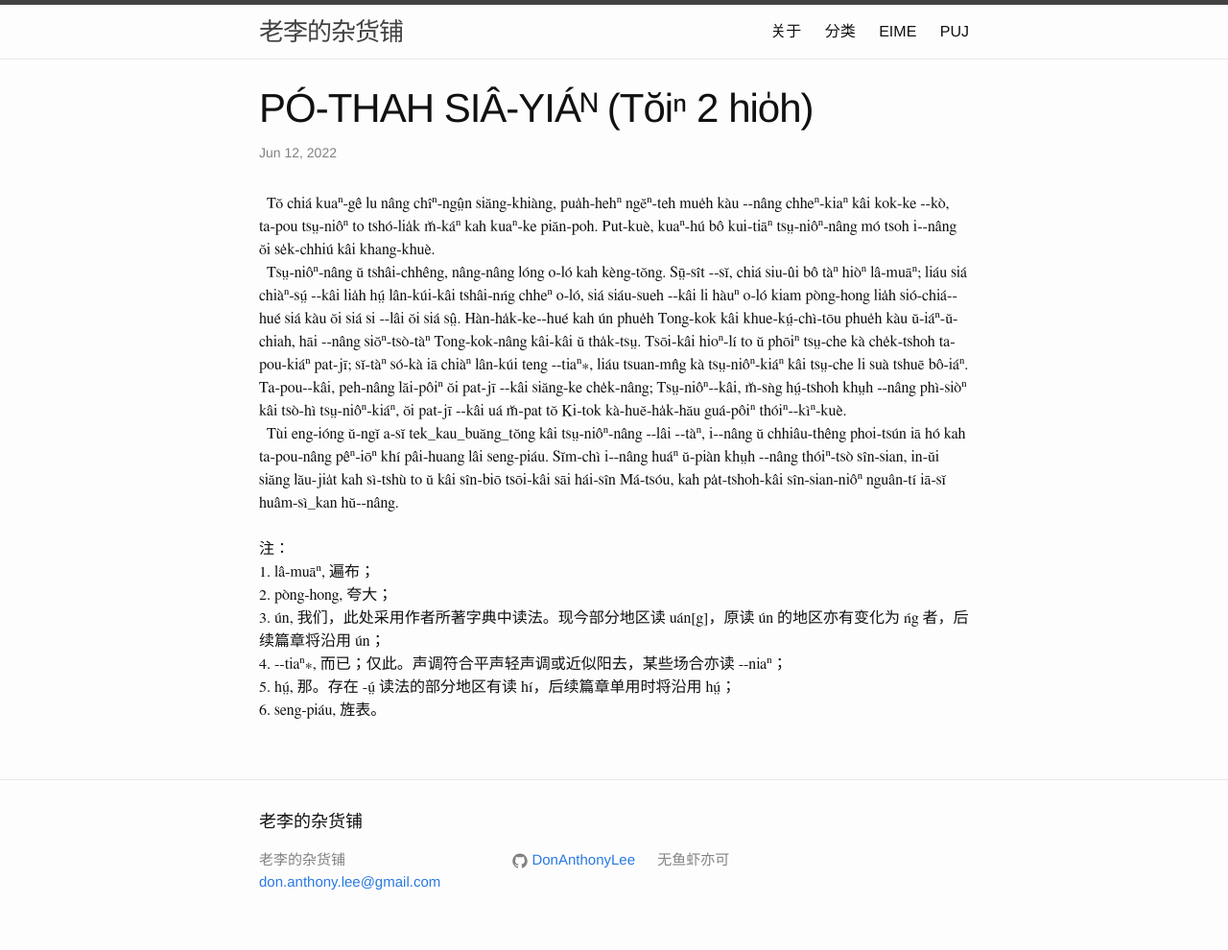
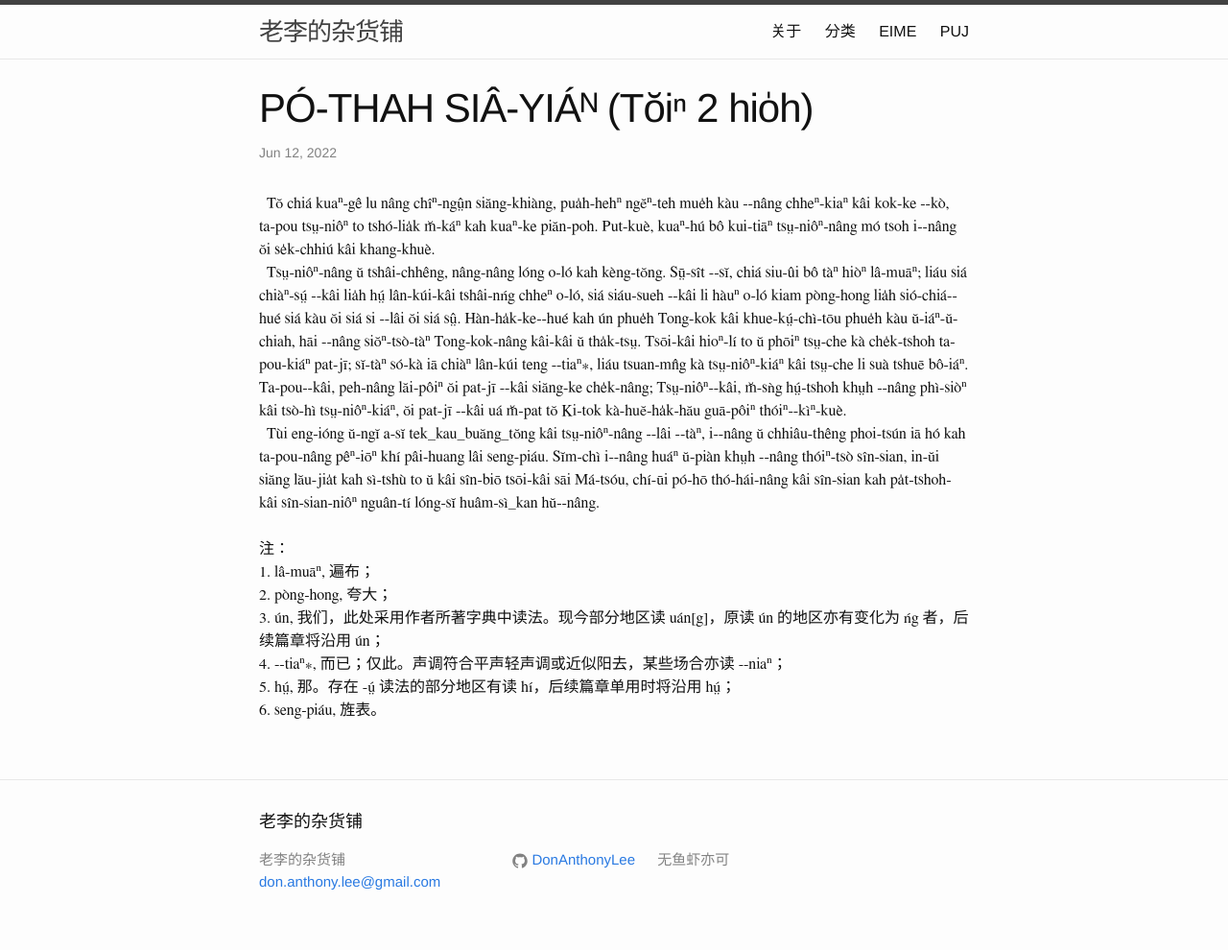
Before and after one commit to DonAnthonyLee/DonAnthonyLee.github.io, a Jekyll site: the page built from docs/puj/PagodaShadowsPage002.md, in a window 1280 px wide. Shown: the whole page at 96% size. Built offline with Jekyll 4.4.1, drawn with Linux system fonts in a browser that asks for light colours.

Commit message:
update PUJ translation

```diff
--- a/docs/puj/PagodaShadowsPage002.md
+++ b/docs/puj/PagodaShadowsPage002.md
@@ -6,6 +6,8 @@
 ---
 
 <section class="PUJ">
+
+<!-- 此页译文前后修改多次，一是英文原意把握欠奉而改动，一是打字时思绪比手脚运行速度更快而出现声调标错者较多 -->
 
 <!-- In a country where extortion is the chief use of office, and fear of it the main spur to obedience, neither women nor men claim political rights. -->
 &nbsp;&nbsp;Tŏ chiá kuaⁿ-gê lu nâng chîⁿ-ngṳ̂n siăng-khiàng, pua̍h-hehⁿ ngĕⁿ-teh mue̍h kàu --nâng chheⁿ-kiaⁿ kâi kok-ke --kò,
@@ -31,14 +33,14 @@
 Tsōi-kâi hioⁿ-lí to ŭ phōiⁿ tsṳ-che kà che̍k-tshoh ta-pou-kiáⁿ pat-jī; sĭ-tàⁿ só-kà iā chiàⁿ lân-kúi teng --tiaⁿ⁎, liáu tsuan-mn̂g kà tsṳ-niôⁿ-kiáⁿ kâi tsṳ-che li suà tshuē bô-iáⁿ.
 
 <!-- Of the men, not more than one in a hundred can read; and of women, I have seen few outside the Christian mission-schools who could read, except those despised little girls who act in theatres. In the whole empire, probably not more than one woman in a thousand knows how to read. -->
-Ta-pou--kâi, peh-nâng lăi-pôiⁿ ŏi pat-jī --kâi siăng-ke che̍k-nâng; Tsṳ-niôⁿ--kâi, m̆-sǹg hṳ́-tshoh khṳh --nâng phì-siòⁿ kâi tsò-hì tsṳ-niôⁿ-kiáⁿ, ŏi pat-jī --kâi uá m̆-pat tŏ Ki-tok kà-huĕ-ha̍k-hău guá-pôiⁿ thóiⁿ--kìⁿ-kuè.
+Ta-pou--kâi, peh-nâng lăi-pôiⁿ ŏi pat-jī --kâi siăng-ke che̍k-nâng; Tsṳ-niôⁿ--kâi, m̆-sǹg hṳ́-tshoh khṳh --nâng phì-siòⁿ kâi tsò-hì tsṳ-niôⁿ-kiáⁿ, ŏi pat-jī --kâi uá m̆-pat tŏ Ki-tok kà-huĕ-ha̍k-hău guā-pôiⁿ thóiⁿ--kìⁿ-kuè.
 <br>
 
 <!-- For acts of heroism or for exalted virtue a woman may, like men, have an honorary portal erected for her with the emperor's sanction. -->
 &nbsp;&nbsp;Tùi eng-ióng ŭ-ngĭ a-sĭ tek_kau_buăng_tŏng kâi tsṳ-niôⁿ-nâng --lâi --tàⁿ, i--nâng ŭ chhiâu-thêng phoi-tsún iā hó kah ta-pou-nâng pêⁿ-iōⁿ khí pâi-huang lâi seng-piáu.
 
 <!-- She may even aspire to deification, since many of the richest and most popular temples are those of the Queen of Heaven, the Protector of Sailors, and of other goddesses who were once earthly women. -->
-Sĭm-chì i--nâng huáⁿ ŭ-piàn khṳh --nâng thóiⁿ-tsò sîn-sian, in-ŭi siăng lău-jia̍t kah sì-tshù to ŭ kâi sîn-biō tsōi-kâi sāi hái-sîn Má-tsóu, kah pa̍t-tshoh-kâi sîn-sian-niôⁿ nguân-tí iā-sĭ huâm-sì_kan hŭ--nâng.
+Sĭm-chì i--nâng huáⁿ ŭ-piàn khṳh --nâng thóiⁿ-tsò sîn-sian, in-ŭi siăng lău-jia̍t kah sì-tshù to ŭ kâi sîn-biō tsōi-kâi sāi Má-tsóu, chí-ūi pó-hō thó-hái-nâng kâi sîn-sian kah pa̍t-tshoh-kâi sîn-sian-niôⁿ nguân-tí lóng-sĭ huâm-sì_kan hŭ--nâng.
 
 <br>
 <br>
```
Also changed, not shown: docs/puj/PagodaShadowsPreface.md (+2 -0 lines).
